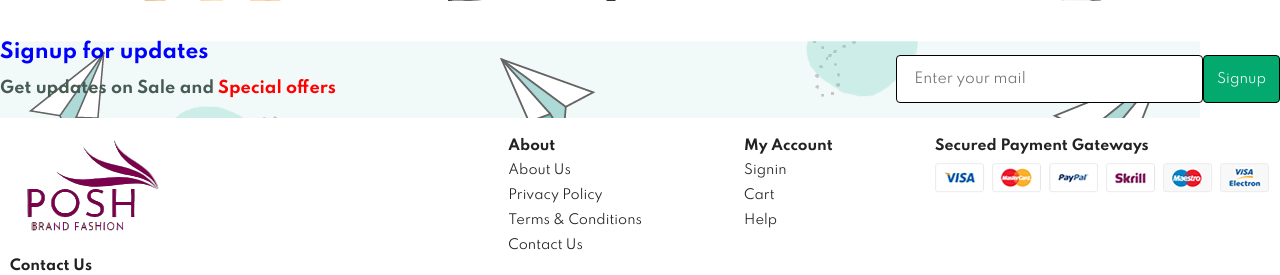
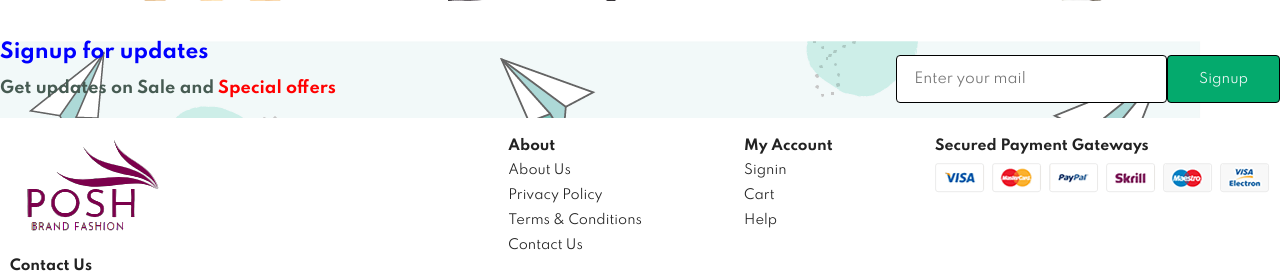
Before and after one commit to Manukl535/Ecommerce-website, a PHP site: page / in a window 1280 px wide. Shown: the part 3798-4073 px from the top of the page. Run offline with PHP 8.4, Linux system fonts and the light colour scheme.

Commit message:
Changed in subscribe

```diff
--- a/about.html
+++ b/about.html
@@ -31,7 +31,7 @@
              <section id="header" class="about_section">
                 <img src="Assets/aboutus.jpg">
                 <div>
-                    <h2>Who are We?</h2>
+                    <h2>Who are we?</h2>
                     <p><span>
                             Posh is a clothing boutique for men and women.
                             We bring together a unique collection of the best brands, latest fashions, and signature finds to help you
--- a/index.html
+++ b/index.html
@@ -377,9 +377,18 @@
             </div>
 
             <div class="form">
-                <input type="text" placeholder="Enter your mail"><a href="#"><button class="normal">Signup</button></a>
+                <input type="text" size="50" id="emailInput" placeholder="Enter your mail"><button class="normal" onclick="showPopup()" >Signup</button>
             </div>
         </section>
+
+<script>
+    function showPopup() {
+        var email = document.getElementById("emailInput").value;
+        if (email !== "") {
+            alert("Thanks for your interest!");
+        }
+    }
+    </script>
 
            <footer class="section-p1">
             <div class="col">
--- a/styles.css
+++ b/styles.css
@@ -516,7 +516,7 @@ color:black;
   white-space: inherit;
   padding:  13px;
   border :1px double black;
-  width: 100%;
+  width: 40%;
   border-radius: 4px;
 
 }
```
